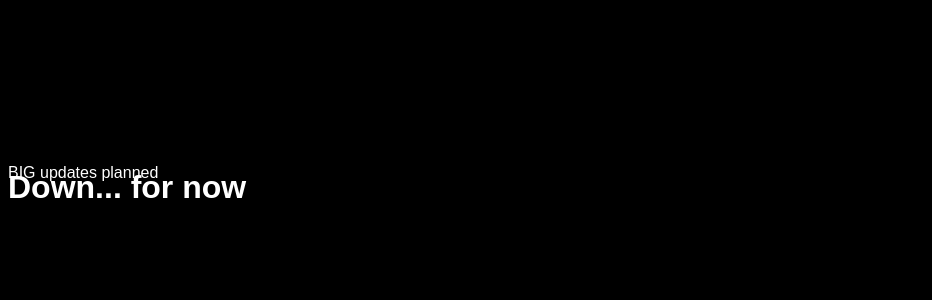
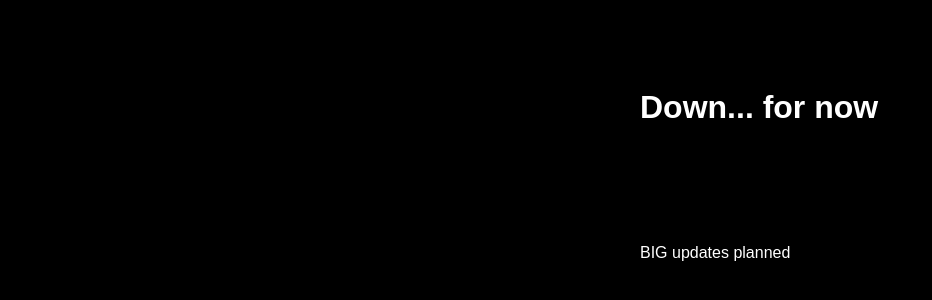
Before and after one commit to T9lAT22/skibidi99929982382.github.io, a plain HTML site: page index.html in a window 1280 px wide. Shown: the part 252-552 px from the top of the page, without its empty margins (0-932 px from the left). Drawn offline with Linux system fonts and the light colour scheme.

Commit message:
Update index.html

```diff
--- a/index.html
+++ b/index.html
@@ -10,14 +10,16 @@
 
   h1{
     position: fixed;
-    top: 50%;
+    top: 40%;
+    left: 50%;
     color: white;
     font-family: sans-serif;
   }
 
   p{
     position: fixed;
-    top: 50%;
+    top: 60%;
+    left: 50%;
     color: white;
     font-family: sans-serif;
   }
```
